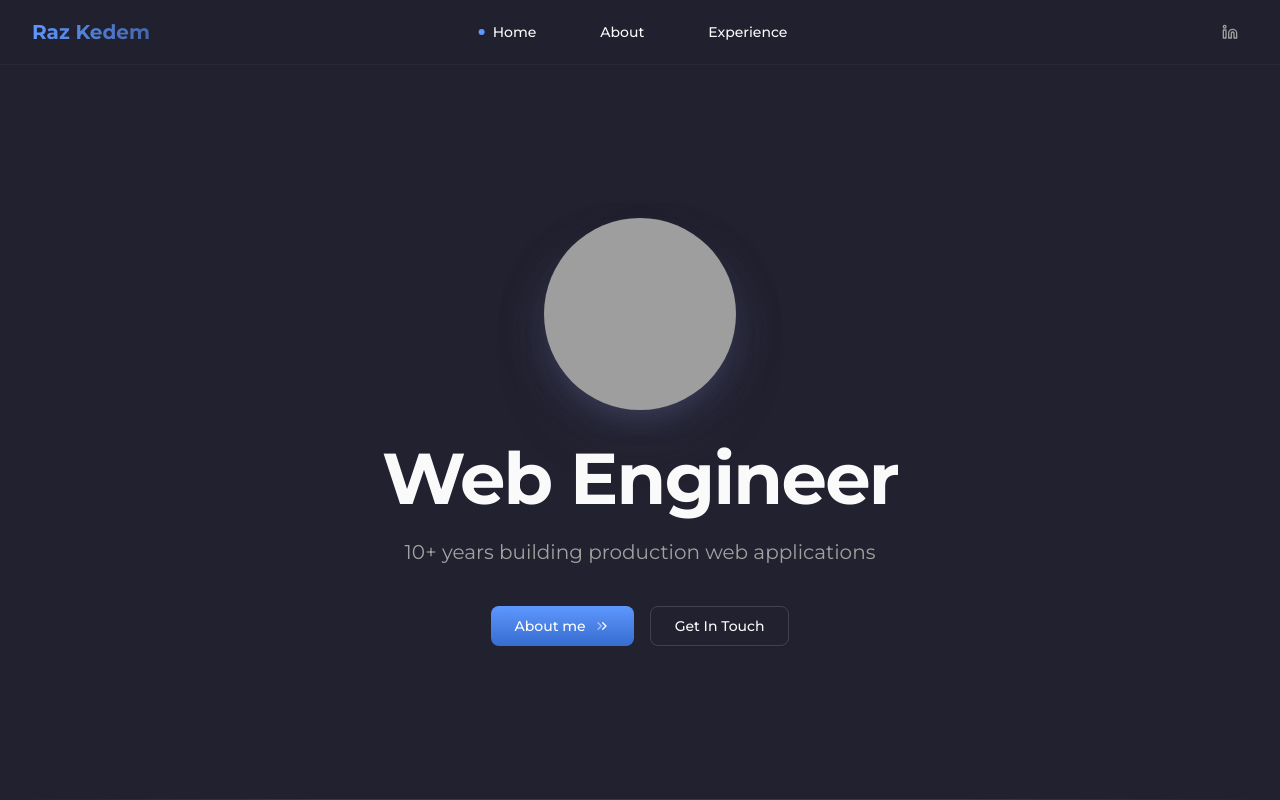
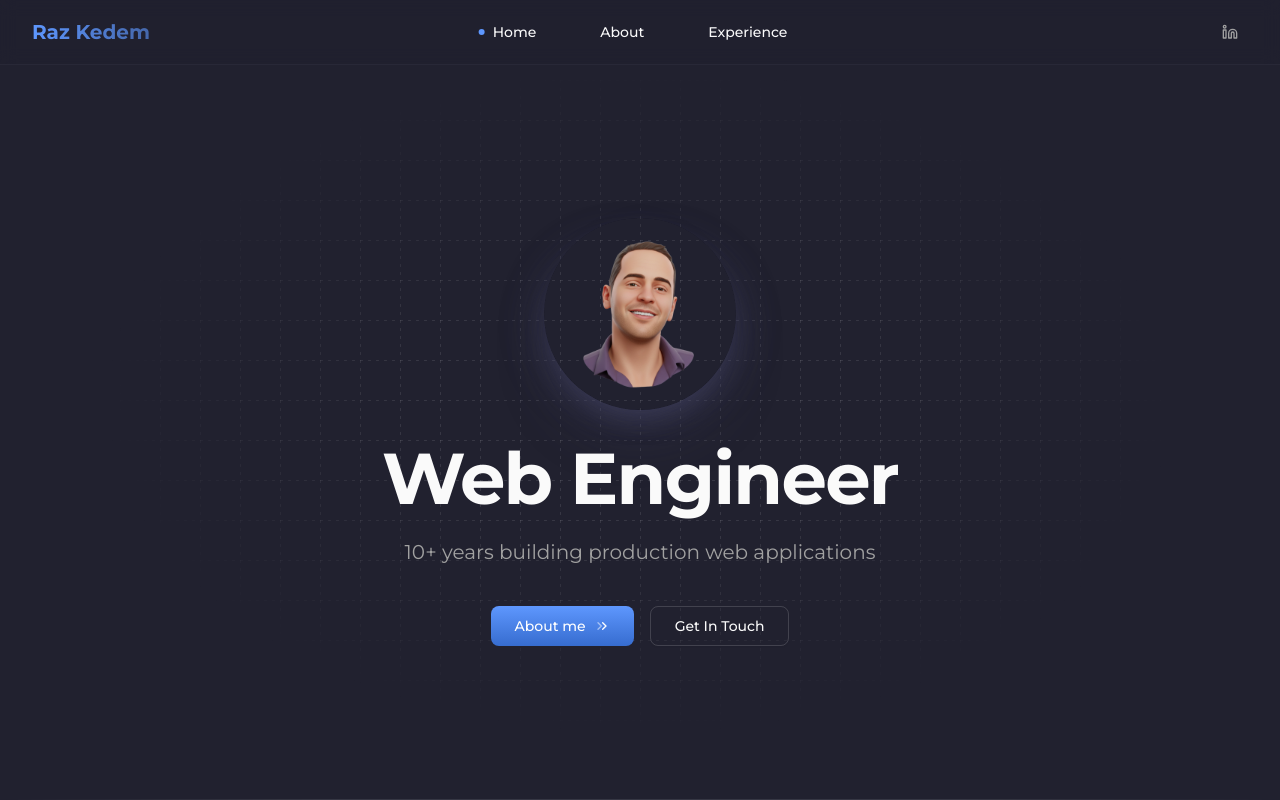
Before and after one commit to razked/portfolio, a Next.js app: page /about in a window 1280 px wide. Shown: the top 800 px of the page. Built offline with nearby package versions, Linux system fonts and the light colour scheme; grey boxes are pictures that could not be loaded.

Commit message:
hero improve

```diff
--- a/app/[locale]/globals.css
+++ b/app/[locale]/globals.css
@@ -197,17 +197,25 @@
     animation: gradient-text 3s ease infinite;
   }
 
-  /* Card shadow - darker shade of background */
+  /* Card shadow - smooth blended shadows with increased spread */
   .card-shadow {
     box-shadow:
-      0 30px 40px -10px oklch(0.85 0 0 / 0.08),
-      0 15px 20px -8px oklch(0.8 0 0 / 0.06);
+      0 1px 3px -2px oklch(0.145 0 0 / 0.12),
+      0 2px 6px -4px oklch(0.145 0 0 / 0.1),
+      0 4px 12px -8px oklch(0.145 0 0 / 0.08),
+      0 8px 24px -16px oklch(0.145 0 0 / 0.06),
+      0 16px 48px -32px oklch(0.145 0 0 / 0.04),
+      0 32px 64px -48px oklch(0.145 0 0 / 0.02);
   }
 
   .dark .card-shadow {
     box-shadow:
-      0 30px 40px -10px oklch(0.2 0.0263 284.38 / 0.25),
-      0 15px 20px -8px oklch(0.15 0.0263 284.38 / 0.2);
+      0 1px 3px -2px oklch(0 0 0 / 0.4),
+      0 2px 6px -4px oklch(0 0 0 / 0.35),
+      0 4px 12px -8px oklch(0 0 0 / 0.3),
+      0 8px 24px -16px oklch(0 0 0 / 0.25),
+      0 16px 48px -32px oklch(0 0 0 / 0.2),
+      0 32px 64px -48px oklch(0 0 0 / 0.15);
   }
 
   /* Avatar shadow - visible soft glow on all sides except top */
@@ -296,5 +304,56 @@
     pointer-events: none;
   }
 
+  /* Hero grid background with dashed center fade */
+  .hero-grid {
+    position: relative;
+  }
+
+  .hero-grid::before {
+    content: '';
+    position: absolute;
+    inset: 0;
+    z-index: 0;
+    background-image:
+      linear-gradient(to right, var(--border) 1px, transparent 1px),
+      linear-gradient(to bottom, var(--border) 1px, transparent 1px);
+    background-size: 20px 20px;
+    background-position: 0 0, 0 0;
+    -webkit-mask-image:
+      repeating-linear-gradient(
+        to right,
+        black 0px,
+        black 3px,
+        transparent 3px,
+        transparent 8px
+      ),
+      repeating-linear-gradient(
+        to bottom,
+        black 0px,
+        black 3px,
+        transparent 3px,
+        transparent 8px
+      ),
+      radial-gradient(ellipse 60% 60% at 50% 50%, #000 30%, transparent 70%);
+    mask-image:
+      repeating-linear-gradient(
+        to right,
+        black 0px,
+        black 3px,
+        transparent 3px,
+        transparent 8px
+      ),
+      repeating-linear-gradient(
+        to bottom,
+        black 0px,
+        black 3px,
+        transparent 3px,
+        transparent 8px
+      ),
+      radial-gradient(ellipse 60% 60% at 50% 50%, #000 30%, transparent 70%);
+    -webkit-mask-composite: source-in;
+    mask-composite: intersect;
+    pointer-events: none;
+  }
 
 }
--- a/app/[locale]/page.tsx
+++ b/app/[locale]/page.tsx
@@ -75,8 +75,8 @@ export default function Home() {
   return (
     <div className="flex flex-col">
       {/* Hero Section */}
-      <section className="relative overflow-hidden section-border-bottom h-[100dvh] flex items-center -mt-16 pt-16">
-        <div className="container mx-auto max-w-7xl px-4 py-24 sm:px-6 lg:px-8 w-full">
+      <section className="relative overflow-hidden section-border-bottom h-[100dvh] flex items-center -mt-16 pt-16 hero-grid">
+        <div className="container mx-auto max-w-7xl px-4 py-24 sm:px-6 lg:px-8 w-full relative z-10">
           <div className="mx-auto max-w-3xl text-center">
             <div className="mb-8 flex justify-center">
               <AvatarVideo className="h-32 w-32 rounded-full object-cover sm:h-50 sm:w-50 lg:h-48 lg:w-48 avatar-shadow" />
--- a/components/avatar-video.tsx
+++ b/components/avatar-video.tsx
@@ -7,7 +7,10 @@ interface AvatarVideoProps {
   poster?: string;
 }
 
-export function AvatarVideo({ className = "", poster }: AvatarVideoProps) {
+export function AvatarVideo({
+  className = "",
+  poster = "/about.png",
+}: AvatarVideoProps) {
   const videoRef = useRef<HTMLVideoElement>(null);
 
   useEffect(() => {
@@ -25,10 +28,9 @@ export function AvatarVideo({ className = "", poster }: AvatarVideoProps) {
       muted
       autoPlay
       playsInline
-      // loop
       preload="auto"
       controls={false}
-      poster="/avatar.jpg"
+      poster={poster}
       className={className}
     >
       <source src="/avatar-ios.mp4" type="video/mp4" />
```
